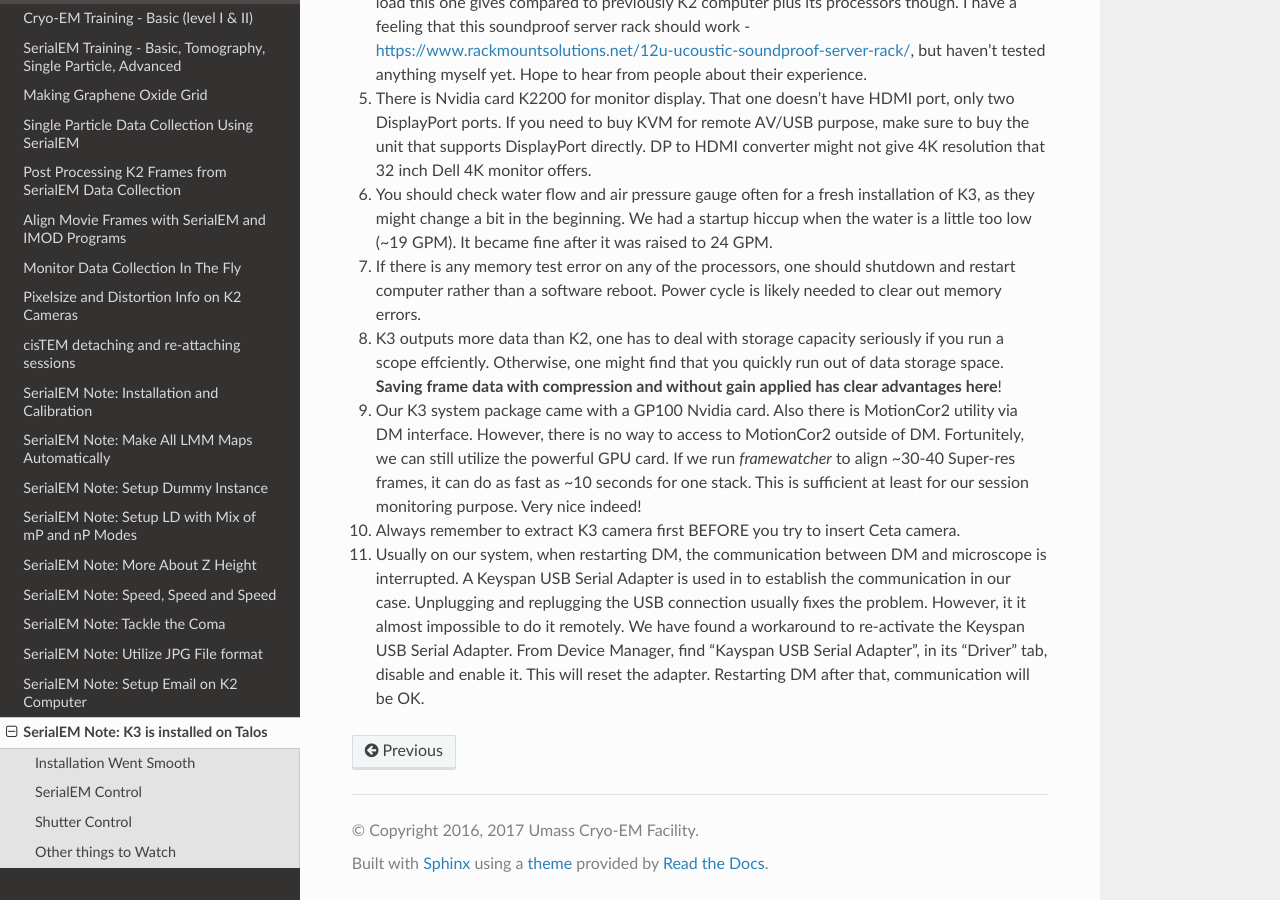
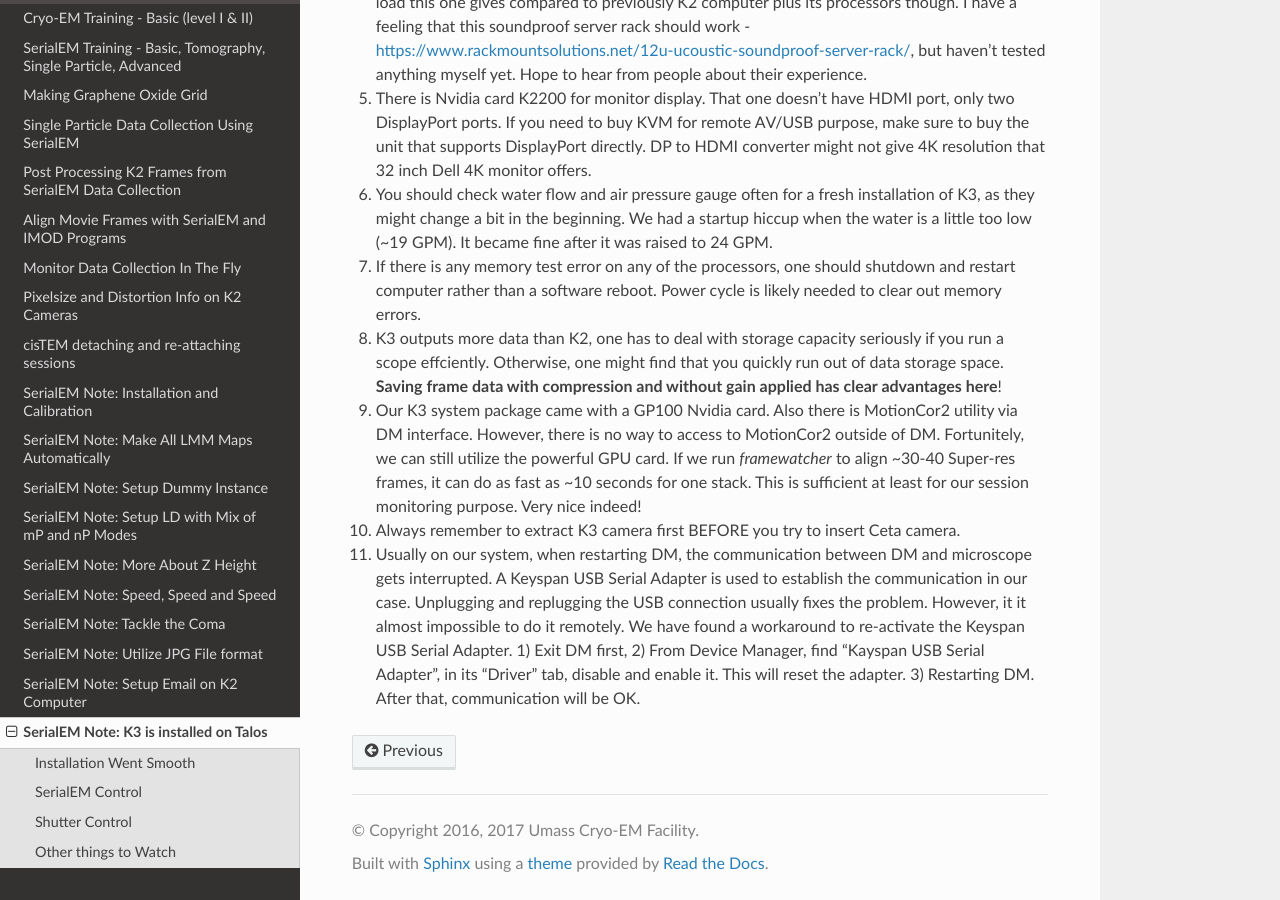
Before and after one commit to xuchen66/sphinx-emdocs, a Sphinx documentation site: the page built from source/serialEM-note-K3-is-installed-on-Talos.rst, in a window 1280 px wide and 900 px high, scrolled down 4808 px. Built offline with Sphinx 7.4.7 and the Read the Docs theme 2.0.0, drawn with Linux system fonts in a browser that asks for light colours; pages that are not in the unit, such as notebooks, are missing from menus; some of the changed text lies outside the part shown.

Commit message:
Update serialEM-note-K3-is-installed-on-Talos.rst

```diff
--- a/source/serialEM-note-K3-is-installed-on-Talos.rst
+++ b/source/serialEM-note-K3-is-installed-on-Talos.rst
@@ -214,4 +214,4 @@ I listed a few more other things here that I also paid attention to.
 
 #. Always remember to extract K3 camera first BEFORE you try to insert Ceta camera.
 
-#. Usually on our system, when restarting DM, the communication between DM and microscope is interrupted. A Keyspan USB Serial Adapter is used in to establish the communication in our case. Unplugging and replugging the USB connection usually fixes the problem. However, it it almost impossible to do it remotely. We have found a workaround to re-activate the Keyspan USB Serial Adapter. From Device Manager, find "Kayspan USB Serial Adapter", in its "Driver" tab, disable and enable it. This will reset the adapter. Restarting DM after that, communication will be OK.
+#. Usually on our system, when restarting DM, the communication between DM and microscope gets interrupted. A Keyspan USB Serial Adapter is used to establish the communication in our case. Unplugging and replugging the USB connection usually fixes the problem. However, it it almost impossible to do it remotely. We have found a workaround to re-activate the Keyspan USB Serial Adapter. 1) Exit DM first, 2) From Device Manager, find "Kayspan USB Serial Adapter", in its "Driver" tab, disable and enable it. This will reset the adapter. 3) Restarting DM. After that, communication will be OK.
```
